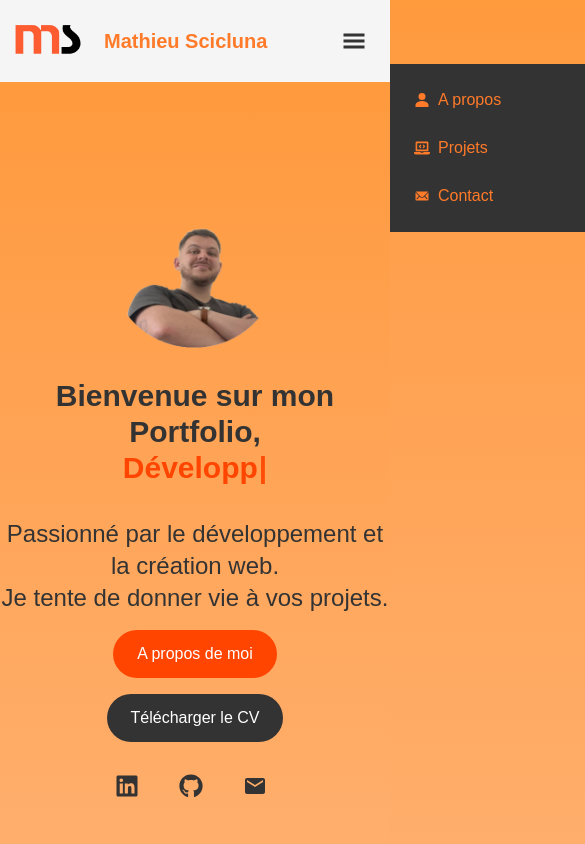
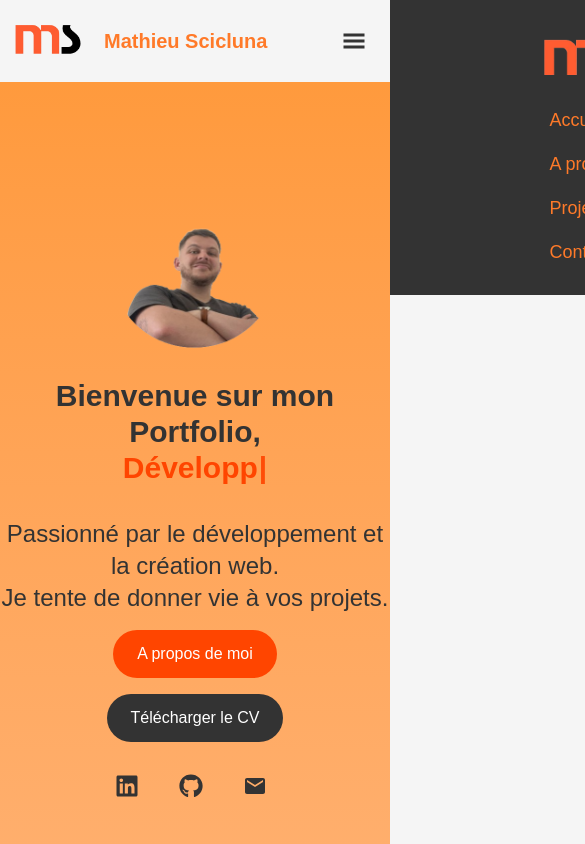
Before and after one commit to MathScic/Portfolio-Next.js, a Next.js app: page / in a window 390 px wide. Shown: the top 844 px of the page, 585 px wide, since content can reach past the window. Built offline with nearby package versions, Linux system fonts and the light colour scheme.

Commit message:
Modif final styles

```diff
--- a/app/page.tsx
+++ b/app/page.tsx
@@ -11,7 +11,7 @@ export default function Home() {
   // Observer pour la section Banner
   const { ref: bannerRef, inView: bannerInView } = useInView({
     triggerOnce: true,
-    threshold: 0.2,
+    threshold: 0.2, // Pour rendre l'animation plus rapide, ajuste si nécessaire
   });
 
   // Observer pour la section Valor
@@ -20,19 +20,25 @@ export default function Home() {
     threshold: 0.2,
   });
 
-  // Observer pour la section Valor
+  // Observer pour la section Projet
   const { ref: projectRef, inView: projectInView } = useInView({
+    triggerOnce: true,
+    threshold: 0.2,
+  });
+
+  // Observer pour la section Contact
+  const { ref: contactRef, inView: contactInView } = useInView({
     triggerOnce: true,
     threshold: 0.2,
   });
 
   return (
     <>
-      <div className="min-h-screen  flex flex-col bg-gradient-to-b from-[#ff9a3d] to-[#f5f5f5]">
+      <div className="min-h-screen flex flex-col bg-gradient-to-b from-[#ff9a3d] to-[#f5f5f5]">
         {/* Section Banner avec animation au scroll */}
         <motion.div
           ref={bannerRef}
-          className="flex flex-col items-center justify-center min-h-screen "
+          className="flex flex-col items-center justify-center min-h-screen"
           initial={{ opacity: 0, y: 50 }}
           animate={{ opacity: bannerInView ? 1 : 0, y: bannerInView ? 0 : 50 }}
           transition={{ duration: 1 }}
@@ -54,7 +60,7 @@ export default function Home() {
         {/* Section Projet avec animation au scroll */}
         <motion.div
           ref={projectRef}
-          className="w-full text-center  py-8"
+          className="w-full text-center py-8"
           initial={{ opacity: 0 }}
           animate={{ opacity: projectInView ? 1 : 0 }}
           transition={{ duration: 1 }}
@@ -69,7 +75,7 @@ export default function Home() {
             </p>
 
             {/* Cartes de projet */}
-            <div className="flex flex-wrap text-start gap-8 mt-6">
+            <div className="flex flex-wrap text-start gap-8 mt-6 ">
               <ProjectCard
                 title="Marvel List"
                 description="Voici un projet perso servant a m'entrainer a utiliser React et API Rest ainsi que NodeJS"
@@ -93,10 +99,10 @@ export default function Home() {
 
         {/* Section Contact avec animation au scroll */}
         <motion.div
-          ref={valorRef}
+          ref={contactRef}
           className="w-full text-center"
           initial={{ opacity: 0 }}
-          animate={{ opacity: valorInView ? 1 : 0 }}
+          animate={{ opacity: contactInView ? 1 : 0 }}
           transition={{ duration: 1 }}
         >
           <ContactForm />
--- a/components/Navbar.tsx
+++ b/components/Navbar.tsx
@@ -6,10 +6,20 @@ import { FaLaptopCode } from "react-icons/fa";
 import { IoIosMail } from "react-icons/io";
 import { GiHamburgerMenu } from "react-icons/gi";
 import { RxCross1 } from "react-icons/rx";
-import { useState } from "react";
+import { useState, useEffect } from "react";
+import { motion } from "framer-motion";
 
 const Navbar = () => {
   const [menuOpen, setMenuOpen] = useState(false);
+
+  // Bloquer le scroll quand le menu est ouvert
+  useEffect(() => {
+    if (menuOpen) {
+      document.body.style.overflow = "hidden";
+    } else {
+      document.body.style.overflow = "auto";
+    }
+  }, [menuOpen]);
 
   return (
     <nav className="w-full p-4 bg-[#f5f5f5] flex items-center px-0">
@@ -26,12 +36,11 @@ const Navbar = () => {
           </h1>
         </Link>
 
-        {/* Navigation Menu (affichage mobile) */}
+        {/* Icône Burger (Mobile) */}
         <div className="sm:hidden flex items-center w-full justify-between pl-4 pr-4">
-          {/* Le burger icon se transforme en croix lorsque le menu est ouvert */}
           <button
             onClick={() => setMenuOpen(!menuOpen)}
-            className="ml-auto relative z-50"
+            className="ml-auto relative z-50 text-[#333]"
           >
             {menuOpen ? (
               <RxCross1 className="w-6 h-6 transition-transform duration-300" />
@@ -41,49 +50,77 @@ const Navbar = () => {
           </button>
         </div>
 
-        {/* Menu Mobile */}
-        <div
-          className={`${
-            menuOpen ? "translate-x-0" : "translate-x-full"
-          } sm:hidden absolute top-16 right-0 w-full bg-[#333] p-6 transition-all duration-500 ease-in-out transform`}
+        {/* Menu Mobile avec animation fluide */}
+        <motion.div
+          initial={{ x: "100%" }}
+          animate={{ x: menuOpen ? "0%" : "100%" }}
+          transition={{ duration: 0.2, ease: "easeInOut" }}
+          className={`fixed top-0 right-0 w-full h-[35vh] bg-[#333] text-white flex flex-col items-center justify-center transition-transform`}
         >
-          <ul className="space-y-6 text-white">
+          {/* Bouton de fermeture */}
+          <button
+            onClick={() => setMenuOpen(false)}
+            className="absolute top-4 right-4 text-white text-3xl z-50"
+          >
+            <RxCross1 />
+          </button>
+
+          {/* Logo en haut du menu */}
+          <div className="mb-4">
+            <img
+              src="/images/logo.png"
+              alt="Logo MS Digital"
+              className="w-[100px] h-auto"
+            />
+          </div>
+
+          {/* Liens du menu */}
+          <ul className="space-y-4 text-lg">
+            <li>
+              <Link
+                href="/"
+                className="text-[#ff7a29] hover:text-white transition duration-300"
+                onClick={() => setMenuOpen(false)}
+              >
+                Accueil
+              </Link>
+            </li>
             <li>
               <Link
                 href="/about"
-                className="flex items-center text-[#ff7a29] hover:text-[#ff7a29] transition duration-300"
+                className="text-[#ff7a29] hover:text-white transition duration-300"
+                onClick={() => setMenuOpen(false)}
               >
-                <IoPersonSharp className="mr-2" />
-                <span>A propos</span>
+                A propos
               </Link>
             </li>
             <li>
               <Link
                 href="/projects"
-                className="flex items-center text-[#ff7a29] hover:text-[#ff7a29] transition duration-300"
+                className="text-[#ff7a29] hover:text-white transition duration-300"
+                onClick={() => setMenuOpen(false)}
               >
-                <FaLaptopCode className="mr-2" />
-                <span>Projets</span>
+                Projets
               </Link>
             </li>
             <li>
               <Link
                 href="/contact"
-                className="flex items-center text-[#ff7a29] hover:text-[#ff7a29] transition duration-300"
+                className="text-[#ff7a29] hover:text-white transition duration-300"
+                onClick={() => setMenuOpen(false)}
               >
-                <IoIosMail className="mr-2" />
-                <span>Contact</span>
+                Contact
               </Link>
             </li>
           </ul>
-        </div>
+        </motion.div>
 
         {/* Menu Desktop */}
         <ul className="sm:flex sm:space-x-8 sm:flex-row sm:static sm:bg-transparent hidden">
           <li>
             <Link
               href="/about"
-              className="flex items-center px-6 py-3 rounded-full text-[#ff7a29] hover:text-[#ff7a29] border-2 border-transparent hover:bg-[#ffd1b3] transition duration-300"
+              className="flex items-center px-6 py-3 text-[#ff7a29] hover:text-[#ff7a29] border-2 border-transparent hover:bg-[#ffd1b3] hover:rounded-[30px]"
             >
               <IoPersonSharp className="mr-2" />
               <span>A propos</span>
@@ -92,7 +129,7 @@ const Navbar = () => {
           <li>
             <Link
               href="/projects"
-              className="flex items-center px-6 py-3 rounded-full text-[#ff7a29] hover:text-[#ff7a29] border-2 border-transparent hover:bg-[#ffd1b3] transition duration-300"
+              className="flex items-center px-6 py-3 text-[#ff7a29] hover:text-[#ff7a29] border-2 border-transparent hover:bg-[#ffd1b3] hover:rounded-[30px]"
             >
               <FaLaptopCode className="mr-2" />
               <span>Projets</span>
@@ -101,7 +138,7 @@ const Navbar = () => {
           <li>
             <Link
               href="/contact"
-              className="flex items-center px-6 py-3 rounded-full text-[#ff7a29] hover:text-[#ff7a29] border-2 border-transparent hover:bg-[#ffd1b3] transition duration-300"
+              className="flex items-center px-6 py-3 text-[#ff7a29] hover:text-[#ff7a29] border-2 border-transparent hover:bg-[#ffd1b3] hover:rounded-[30px]"
             >
               <IoIosMail className="mr-2" />
               <span>Contact</span>
--- a/components/Valor.tsx
+++ b/components/Valor.tsx
@@ -11,7 +11,7 @@ export default function Valor() {
       </p>
 
       {/* Grid contenant les cards */}
-      <div className="grid grid-cols-1 sm:grid-cols-2 lg:grid-cols-3  gap-8 w-[80%] mx-auto">
+      <div className="grid grid-cols-1 sm:grid-cols-2 lg:grid-cols-3  gap-8 mx-auto">
         {/* Partage & Communication */}
         <div className="bg-white p-6 rounded-lg shadow-md flex flex-col items-center w-[350px] h-[250px] mx-auto">
           <div className="flex items-center mb-4">
--- a/styles/globals.css
+++ b/styles/globals.css
@@ -15,6 +15,11 @@
     --background: #0a0a0a;
     --foreground: #ededed;
   }
+}
+
+html,
+body {
+  overflow-x: hidden;
 }
 
 body {
```
